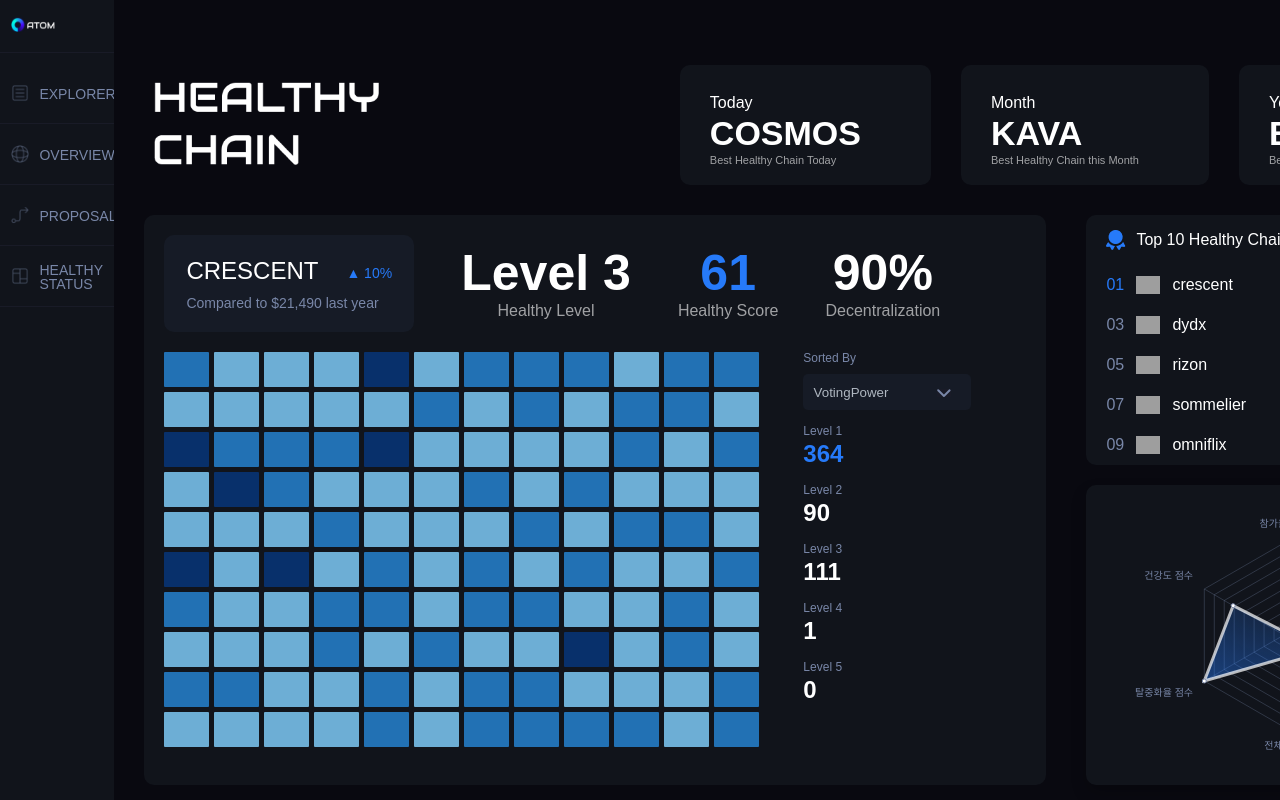
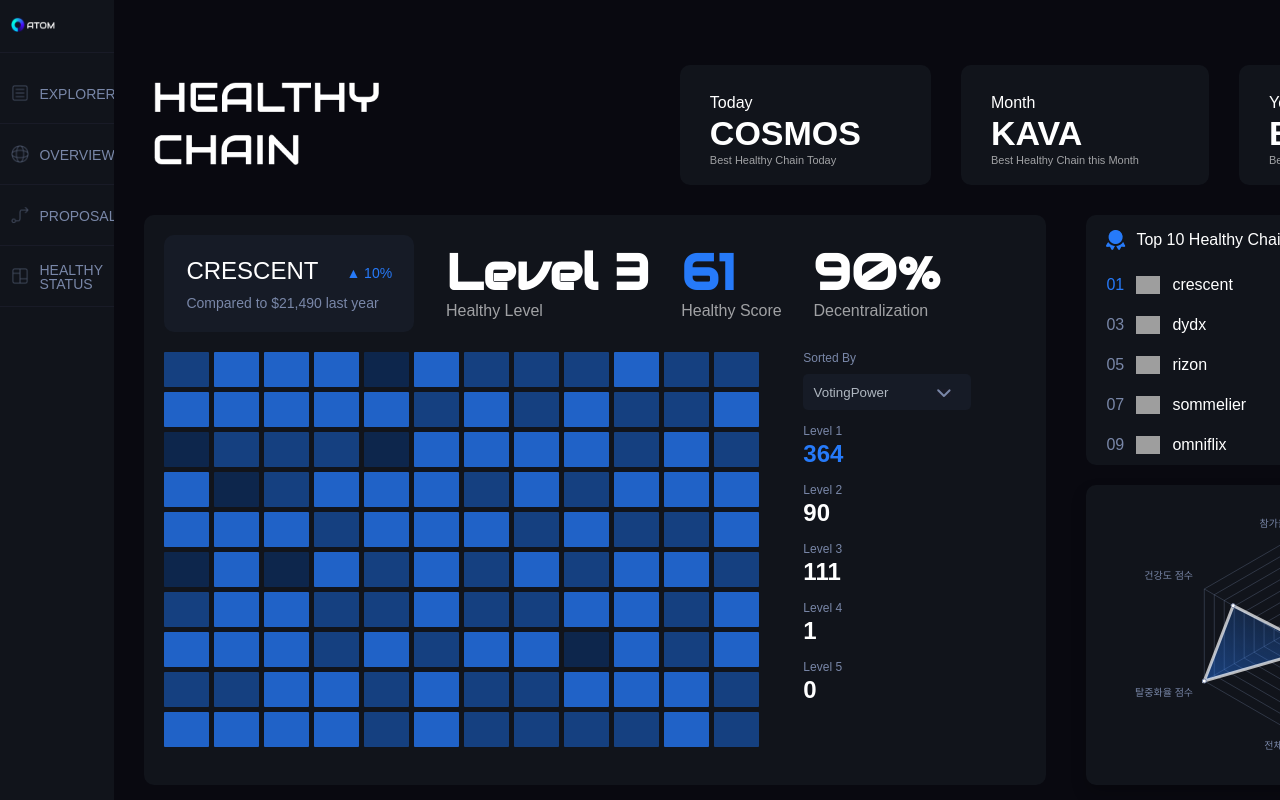
Before and after one commit to InformationDesign-Project/Client, a SvelteKit app: page / in a window 1280 px wide. Shown: the top 800 px of the page. Built offline with nearby package versions, Linux system fonts and the light colour scheme; grey boxes are pictures that could not be loaded; a web font is replaced by a local one.

Commit message:
Style : 메인데시보드 스타일 수정

```diff
--- a/src/app.html
+++ b/src/app.html
@@ -8,6 +8,7 @@
 			crossorigin
 			href="https://cdn.jsdelivr.net/gh/orioncactus/pretendard@v1.3.9/dist/web/static/pretendard.min.css"
 		/>
+		<link href="https://fonts.googleapis.com/css?family=Audiowide" rel="stylesheet" />
 		<link rel="icon" href="%sveltekit.assets%/favicon.png" />
 		<meta name="viewport" content="width=device-width, initial-scale=1" />
 		%sveltekit.head%
--- a/src/components/Main/Heatmap.svelte
+++ b/src/components/Main/Heatmap.svelte
@@ -12,7 +12,14 @@
 			.attr('width', containerWidth)
 			.attr('height', containerHeight);
 
-		const colorScale = d3.scaleSequential().domain([5, 1]).interpolator(d3.interpolateBlues);
+		const colorScale = d3
+			.scaleSequential((t) => {
+				return d3.interpolateRgb(
+					d3.rgb('#1B4D9B').darker(2 * (1 - t)),
+					d3.rgb('#2064CA').brighter(2 * t)
+				)(t);
+			})
+			.domain([1, 5]);
 		tooltip = d3.select('.tooltip');
 
 		container
--- a/src/components/Main/MainDashboard.svelte
+++ b/src/components/Main/MainDashboard.svelte
@@ -177,7 +177,10 @@
 			width: 90%;
 			margin-bottom: 20px;
 			.dashboard-metric {
+				display: grid;
+				justify-items: start;
 				.metric-value {
+					font-family: 'Audiowide';
 					font-size: 50px;
 					font-weight: bold;
 				}
```
